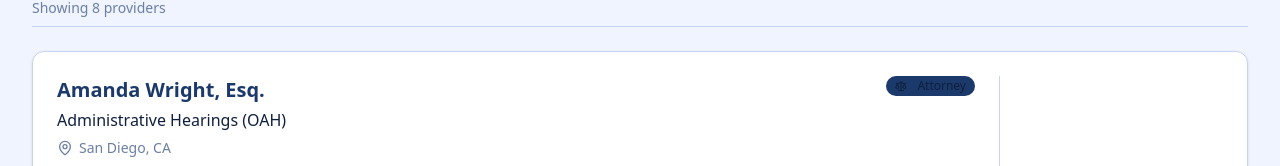
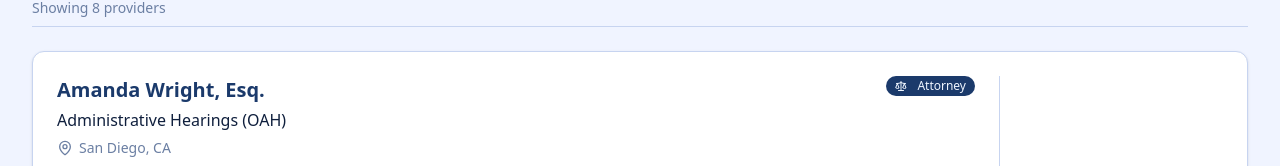
Before and after one commit to ChristianBuena/carehomes, a Next.js app: page /providers in a window 1280 px wide. Shown: the part 557-723 px from the top of the page. Built offline with nearby package versions, Linux system fonts and the light colour scheme.

Commit message:
style: update ProviderCard component styles and import formatting

```diff
--- a/src/components/providers/ProviderCard.tsx
+++ b/src/components/providers/ProviderCard.tsx
@@ -1,5 +1,12 @@
 import Link from "next/link";
-import { Mail, Globe, MapPin, Scale, Briefcase, ExternalLink } from "lucide-react";
+import {
+  Mail,
+  Globe,
+  MapPin,
+  Scale,
+  Briefcase,
+  ExternalLink,
+} from "lucide-react";
 import { Badge } from "@/components/ui/badge";
 import { Button } from "@/components/ui/button";
 import { Provider } from "@/lib/mock-data/providers";
@@ -35,8 +42,8 @@ export function ProviderCard({ provider }: { provider: Provider }) {
             className={cn(
               "shrink-0",
               isAttorney
-                ? "bg-[var(--color-primary)] hover:bg-[var(--color-primary)]/90"
-                : "bg-[var(--color-secondary)] hover:bg-[var(--color-secondary)]/90 text-[var(--color-surface)]"
+                ? "bg-[var(--color-primary)] text-[var(--color-blue-50)] hover:bg-[var(--color-primary)]/90"
+                : "bg-[var(--color-secondary)] hover:bg-[var(--color-secondary)]/90 text-[var(--color-surface)]",
             )}
           >
             {isAttorney ? (
@@ -59,7 +66,10 @@ export function ProviderCard({ provider }: { provider: Provider }) {
 
       <div className="md:w-56 flex flex-col justify-center shrink-0 border-t md:border-t-0 md:border-l border-[var(--color-border)] pt-4 md:pt-0 md:pl-6">
         {contactHref && (
-          <Button asChild className="w-full">
+          <Button
+            asChild
+            className="w-full  hover:text-[var(--color-blue-600)]"
+          >
             <a
               href={contactHref}
               target={isExternal ? "_blank" : undefined}
```
